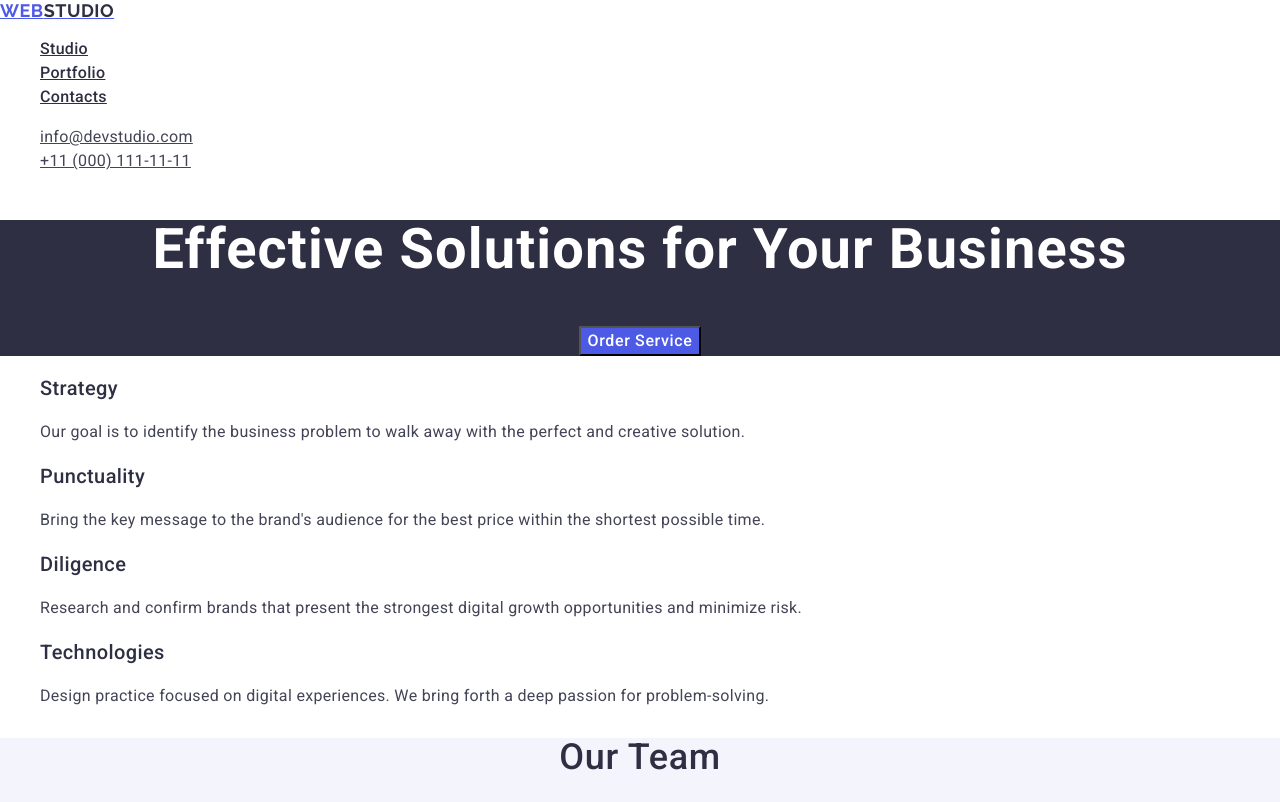
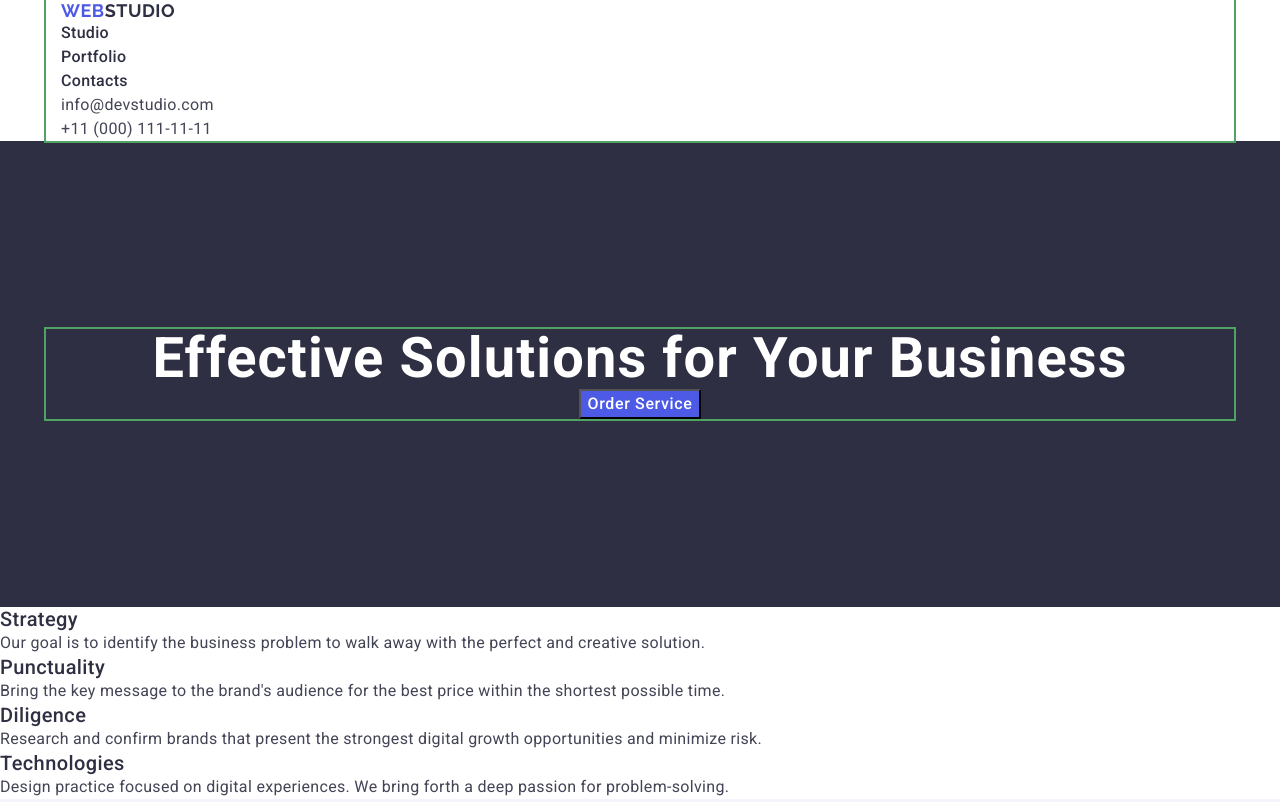
Before and after one commit to FossSoft/goit-markup-hw-03, a plain HTML site: page index.html in a window 1280 px wide. Shown: the top 802 px of the page. Drawn offline with nearby package versions, Linux system fonts and the light colour scheme.

Commit message:
update hw-3

```diff
--- a/css/styles.css
+++ b/css/styles.css
@@ -5,9 +5,43 @@ body {
     background-color: #ffffff;
 }
 
-ul {
+p, h1,h2,h3,h4,h5,h6 {
+    margin-top: 0;
+    margin-bottom: 0;
+}
+
+ul,
+ol {
     list-style: none;
     /* Убираем маркеры у всех списков */
+    margin-top: 0;
+    margin-bottom: 0;
+    padding-left: 0;
+}
+
+a {
+    text-decoration: none;
+    color: currentColor;
+}
+
+button {
+    cursor: pointer;
+}
+
+img {
+    display: block;
+}
+
+address {
+    font-style: normal;
+}
+
+.container {
+    width: 1188px;
+    padding-left: 15px;
+    padding-right: 15px;
+    margin: 0 auto;
+    outline: 2px solid rgb(80, 163, 98);
 }
 
 .header {
@@ -86,6 +120,8 @@ ul {
 .hero {
     background-color: #2E2F42;
     text-align: center;
+    padding-top: 188px;
+    padding-bottom: 188px;
 }
 
 .hero-title {
@@ -112,7 +148,7 @@ ul {
         line-height: 1.5;
         letter-spacing: 0.64px;
         cursor: pointer;
-    }
+}
 .hero-button:hover,
 .hero-button:focus {
     background-color: #404bbf;
--- a/index.html
+++ b/index.html
@@ -21,6 +21,7 @@
 
 <body>
 <header class="header">
+    <div class="container">
         <nav class="header-navigation">
         <a href="./index.html" class="header-logo-web" target="_self">Web<span
              class="header-logo-studio">Studio</span></a>
@@ -42,15 +43,18 @@
             <li class="header-address-item">
                 <a class="header-menu-address-link" href="tel:+110001111111">+11 (000) 111-11-11</a><br /></li>
           </ul>
+    </div>
     </address>
 
 </header>
 
     <main>
         <section class="hero">
+          <div class="container">
             <h1 class="hero-title">Effective Solutions for Your Business</h1>
 
             <button type="button" class="hero-button">Order Service</button>
+          </div>
         </section>
 
         <section class="about-us">
```
